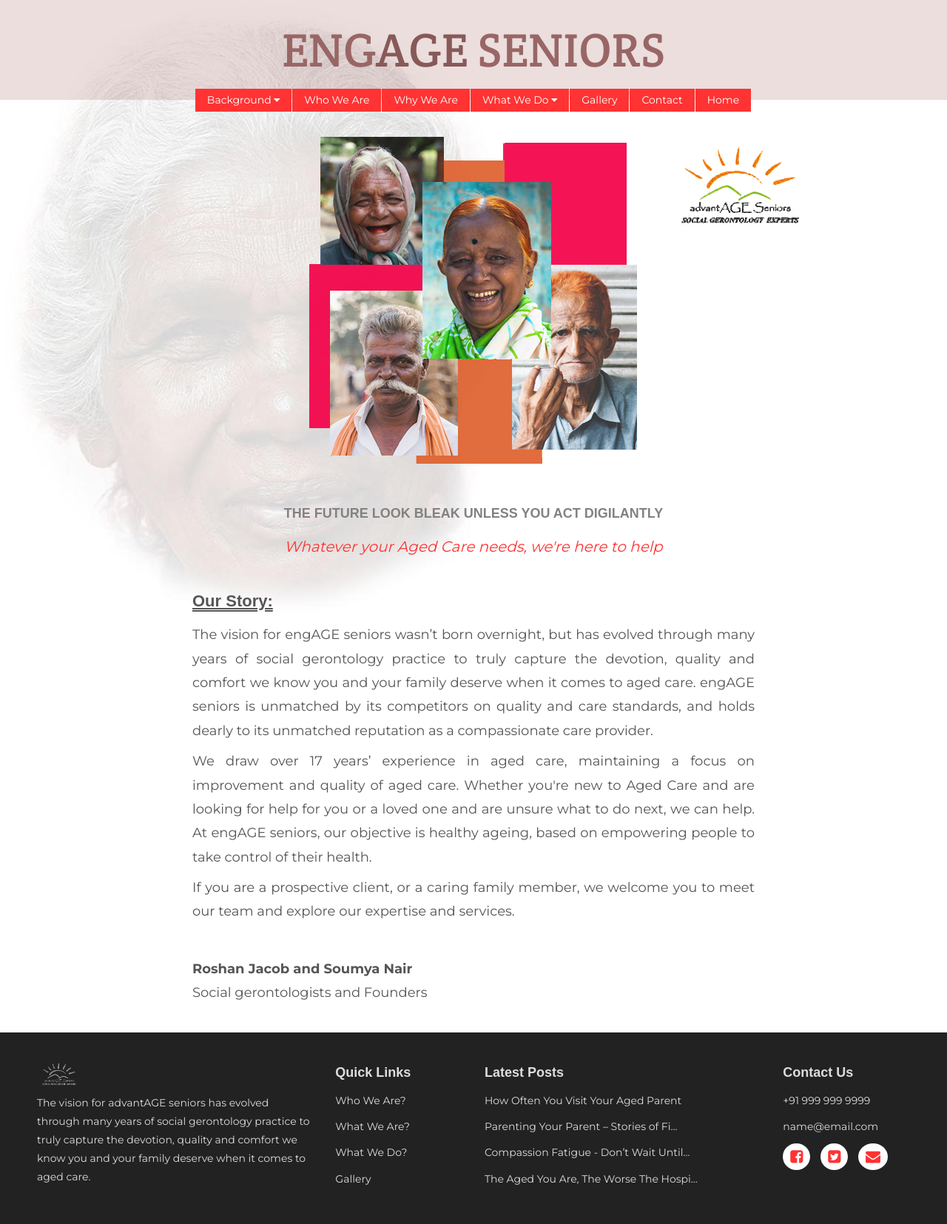
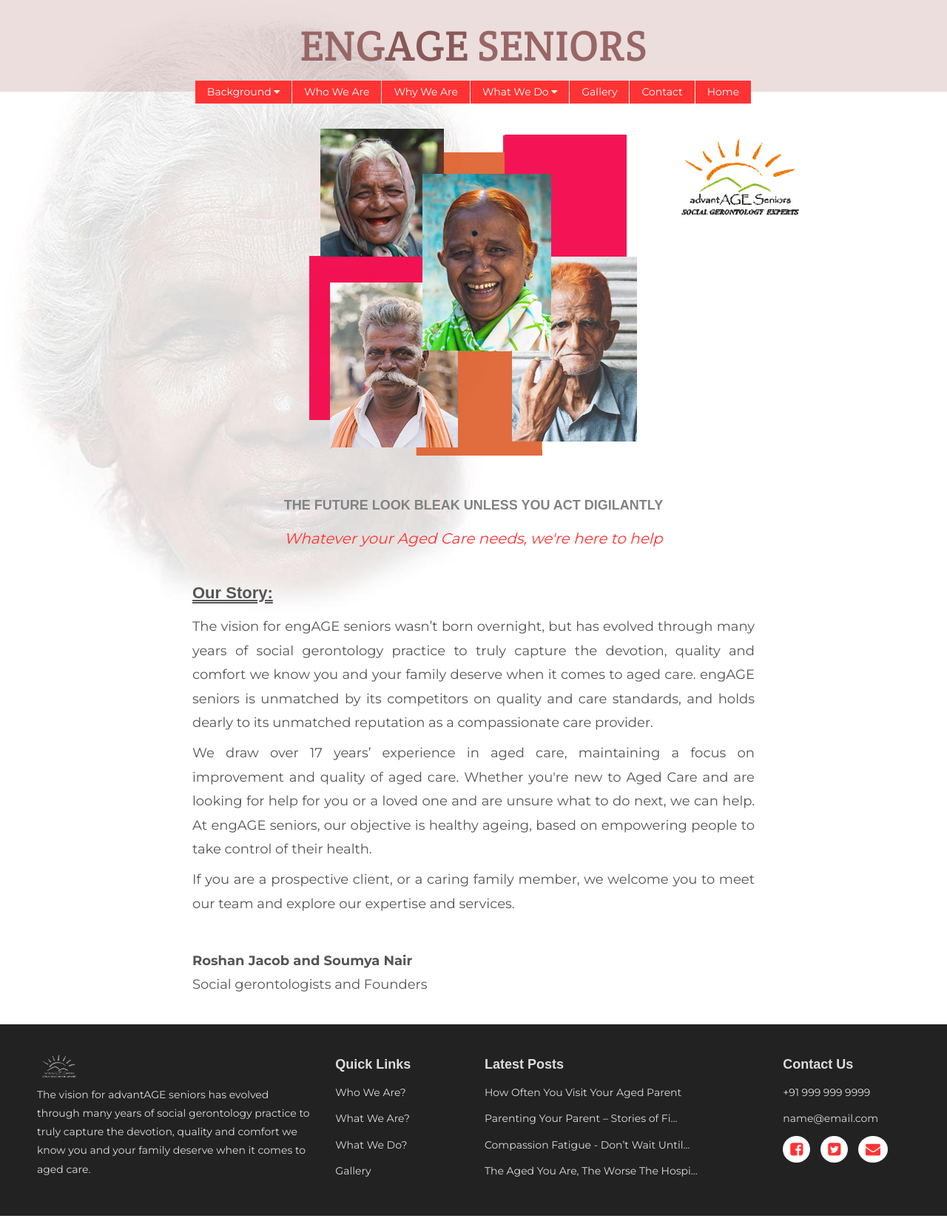
Before and after one commit to sharathdt/advantage-india, a Jekyll site: the page built from index.html, in a window 1280 px wide. Shown: the whole page at 74% size. Built offline with Jekyll 4.4.1, drawn with Linux system fonts in a browser that asks for light colours.

Commit message:
small title

```diff
--- a/_sass/_style.scss
+++ b/_sass/_style.scss
@@ -52,7 +52,7 @@ header {
 
     .logo-title {
         font-weight: 400;
-        font-size: $base-font-size * 3.2;
+        font-size: $base-font-size * 2.9;
         font-family: 'Crete Round', serif;
         color: var(--brand-color);
         color: #996666;
```
